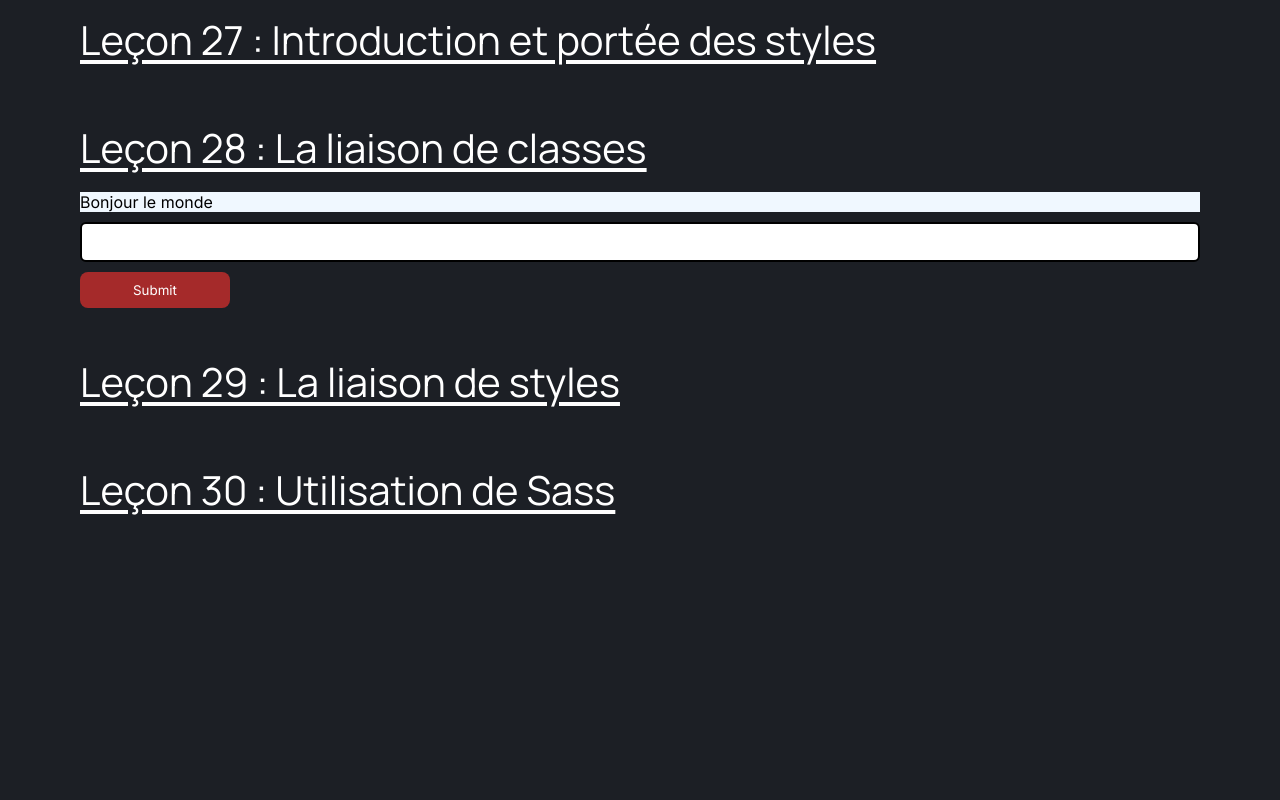
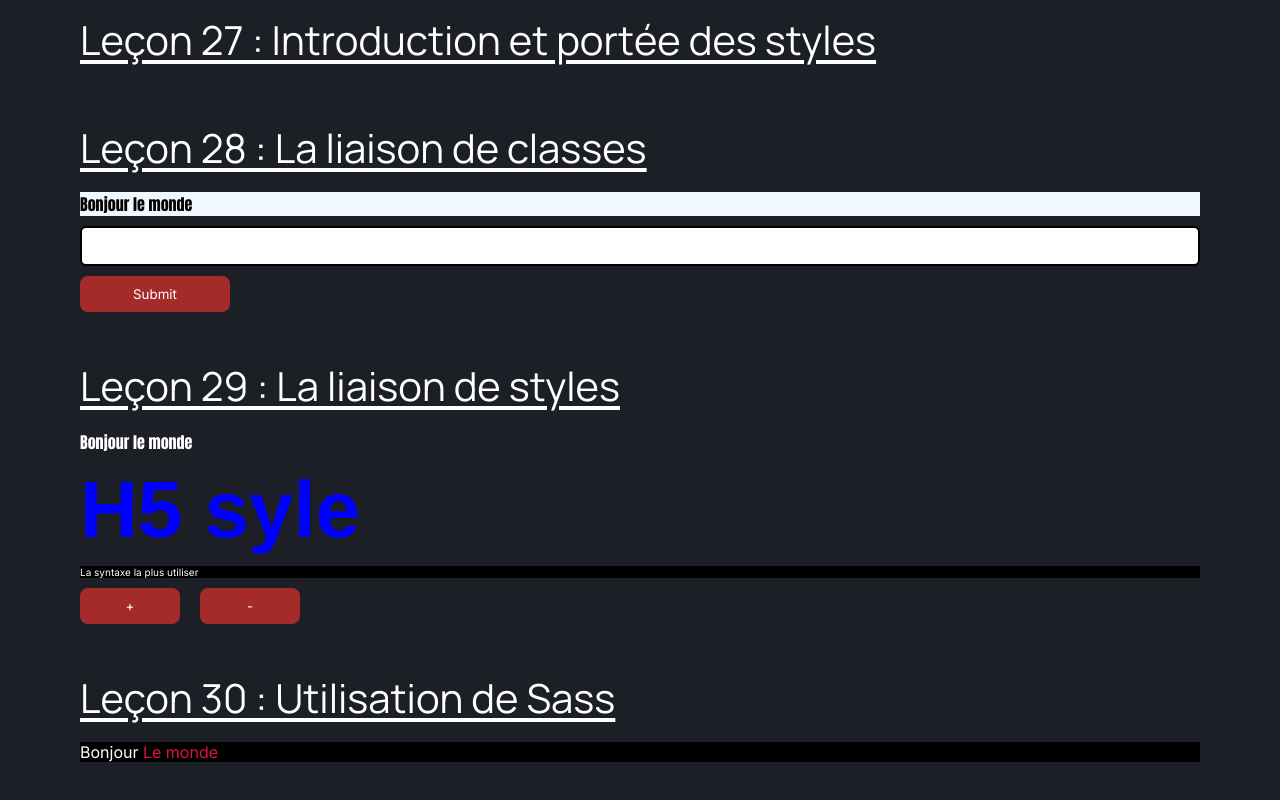
Before and after one commit to didicodeX/course-app, a Vue app: page /courses/style-et-classe in a window 1280 px wide. Shown: the part 544-1344 px from the top of the page. Before the commit the page ends 1118 px from the top, so only its background shows below. Built offline with nearby package versions, Linux system fonts and the light colour scheme.

Commit message:
End Chapitre 5 : Le style et les classes

```diff
--- a/package.json
+++ b/package.json
@@ -27,6 +27,7 @@
     "eslint-plugin-vue": "^9.29.0",
     "npm-run-all2": "^6.2.3",
     "prettier": "^3.3.3",
+    "sass": "^1.80.4",
     "typescript": "~5.5.4",
     "vite": "^5.4.8",
     "vite-plugin-vue-devtools": "^7.4.6",
--- a/src/views/StyleVue.vue
+++ b/src/views/StyleVue.vue
@@ -20,9 +20,18 @@
       </div>
       <div class="lesson">
         <h3>Leçon 29 : La liaison de styles</h3>
+        <h4 :style="{'font-family':fontFamily}">Bonjour le monde</h4>
+        <h5 :style="h5style">H5 syle</h5>
+        <!-- La syntaxe la plus utiliser -->
+         <p :style="{fontSize: fontSize + 'px'}">La syntaxe la plus utiliser</p>
+         <div class="btns" >
+          <button @click="fontSize += 10">+</button>
+          <button @click="fontSize -= 10">-</button>
+        </div>
       </div>
       <div class="lesson">
         <h3>Leçon 30 : Utilisation de Sass</h3>
+        <p>Bonjour <span>Le monde</span> </p>
       </div>
     </div>
   </section>
@@ -43,20 +52,26 @@ const input = reactive({
 })
 
 const inputOngoing = computed(() => input.focus && input.value.length)
-const inputError = computed(
-  () => !input.focus && input.touched && input.value.length < 5,
-)
-const inputValid = computed(
-  () => input.touched && !input.focus && !inputError.value,
-)
+const inputError = computed(() => !input.focus && input.touched && input.value.length < 5)
+const inputValid = computed(() => input.touched && !input.focus && !inputError.value)
 
 console.log(inputOngoing)
+
+const fontFamily = ref("Impact")
+const fontSize = ref(10);
+
+const h5style = reactive({
+  fontSize: '5rem',
+  color: 'Blue',
+  fontFamily: 'Arial'
+})
 </script>
 
-<style scoped>
+<style scoped lang="scss">
 .hello {
   color: black;
   background-color: aliceblue;
+  font-family: Impact;
 }
 .input {
   border: 2px solid #000;
@@ -74,4 +89,14 @@ console.log(inputOngoing)
 .inputValid {
   border-color: green;
 }
+.btns{
+  display: flex;
+  gap: 20px;
+}
+p {
+  background-color: black;
+  span {
+    color: crimson;
+  }
+}
 </style>
```
Also changed, not shown: 1 other file (tests, documents, lock files or other folders).
